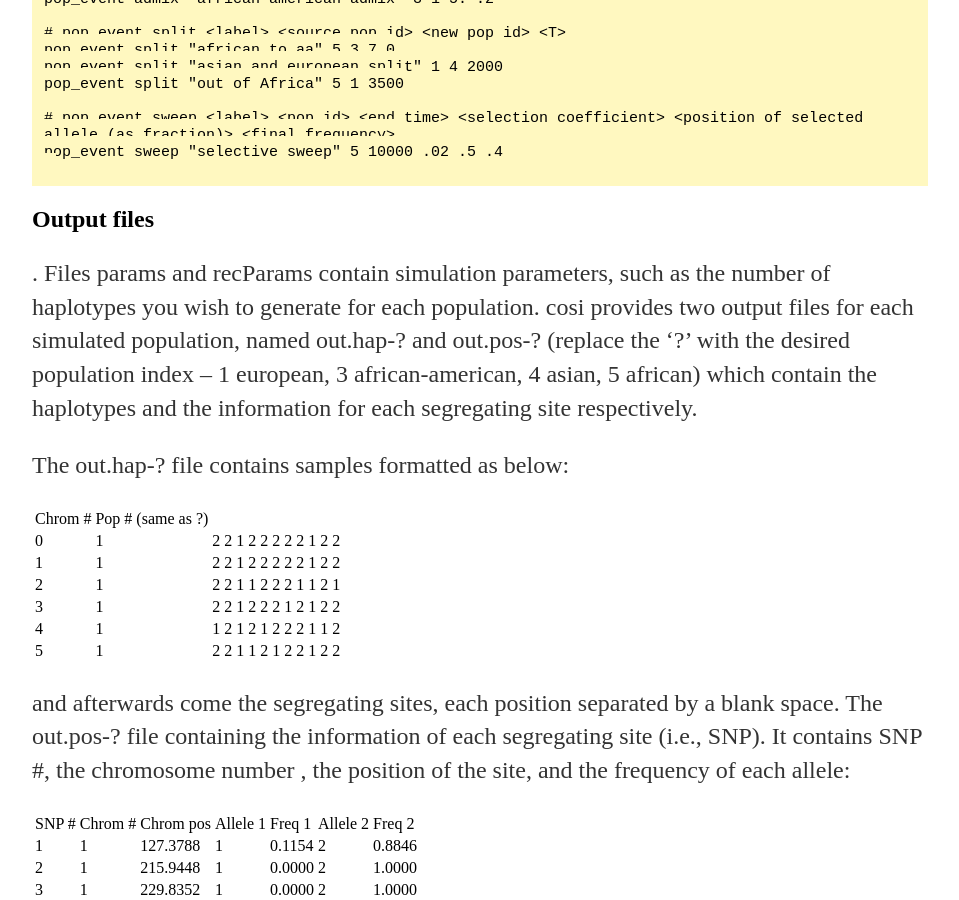
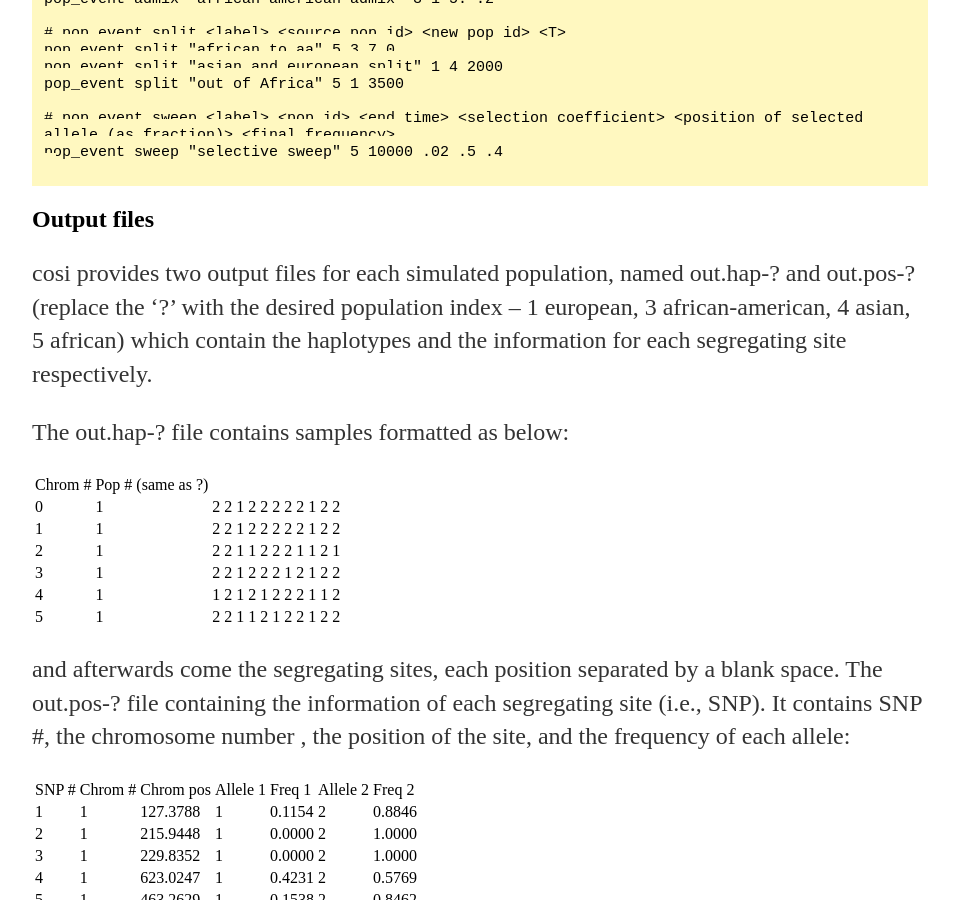
Before and after one commit to lybird300/lybird300.github.io, a Jekyll site: the page built from _posts/2015-04-20-cojava-manual.md, in a window 1280 px wide and 900 px high, scrolled down 2469 px. Shown: the whole window, without its empty margins (160-1119 px from the left). Built offline with Jekyll 4.4.1, drawn with Linux system fonts in a browser that asks for light colours.

Commit message:
Update 2015-04-20-cojava-manual.md

```diff
--- a/_posts/2015-04-20-cojava-manual.md
+++ b/_posts/2015-04-20-cojava-manual.md
@@ -124,9 +124,7 @@ pop_event sweep "selective sweep" 5 10000 .02 .5 .4
 </code></pre>
 
 <h2>Output files</h2>
-. Files params and recParams contain simulation parameters, such as the number of haplotypes you wish to generate for each population.
-cosi provides two output files for each simulated population, named out.hap-? and out.pos-? (replace the '?' with the desired population index --  1 european, 3 african-american, 4 asian, 5 african) which contain the
-haplotypes and the information for each segregating site respectively.
+cosi provides two output files for each simulated population, named out.hap-? and out.pos-? (replace the '?' with the desired population index --  1 european, 3 african-american, 4 asian, 5 african) which contain the haplotypes and the information for each segregating site respectively.
 
 The out.hap-? file contains samples formatted as below:
 <table border="0">
```
